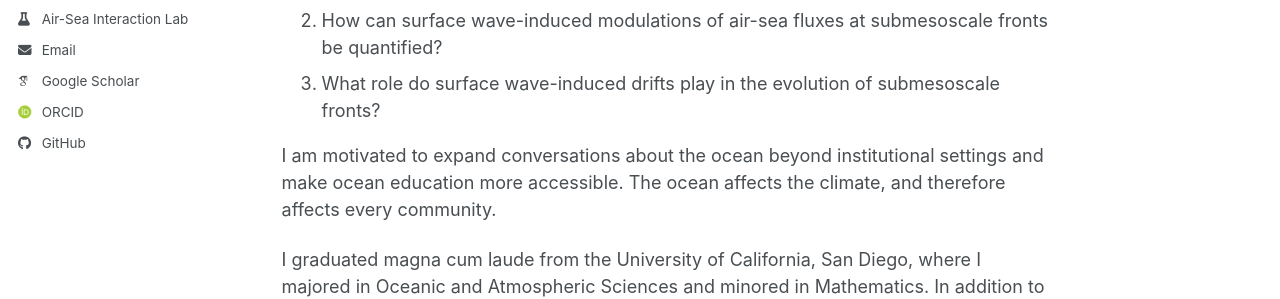
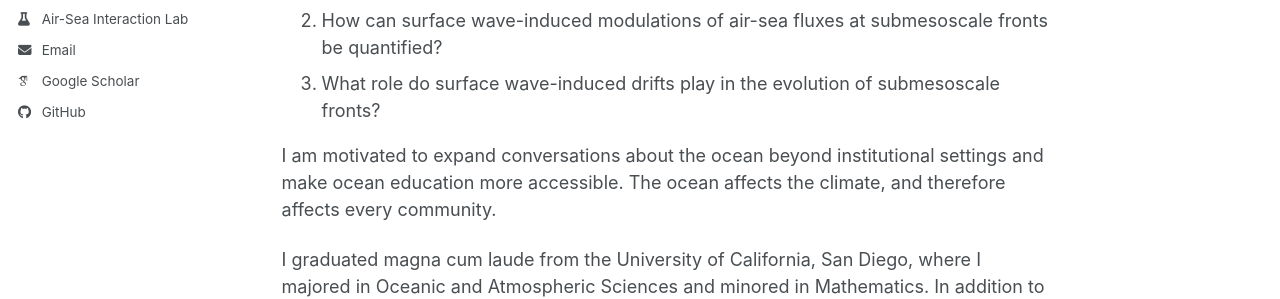
Before and after one commit to kmatsuyo/kmatsuyo.github.io, a Jekyll site: the page built from _pages/about.md, in a window 1280 px wide. Shown: the part 406-705 px from the top of the page. Built offline with Jekyll 4.4.1, drawn with Linux system fonts in a browser that asks for light colours; some web fonts are replaced; a script bundle is joined from its source files by our own code; library files that are not in the unit come from our copies.

Commit message:
Update _config.yml

```diff
--- a/_config.yml
+++ b/_config.yml
@@ -38,7 +38,7 @@ author:
   googlescholar    : "https://scholar.google.com/citations?user=jZ5uPqIAAAAJ"
   inspire-hep      : # URL
   impactstory      : # URL
-  orcid            : "https://orcid.org/0009-0000-4856-6351"
+  orcid            : # "https://orcid.org/0009-0000-4856-6351"
   semantic         : # URL
   ssrn             : # URL
   pubmed           : # "https://www.ncbi.nlm.nih.gov/pubmed/?term=john+snow"
```
